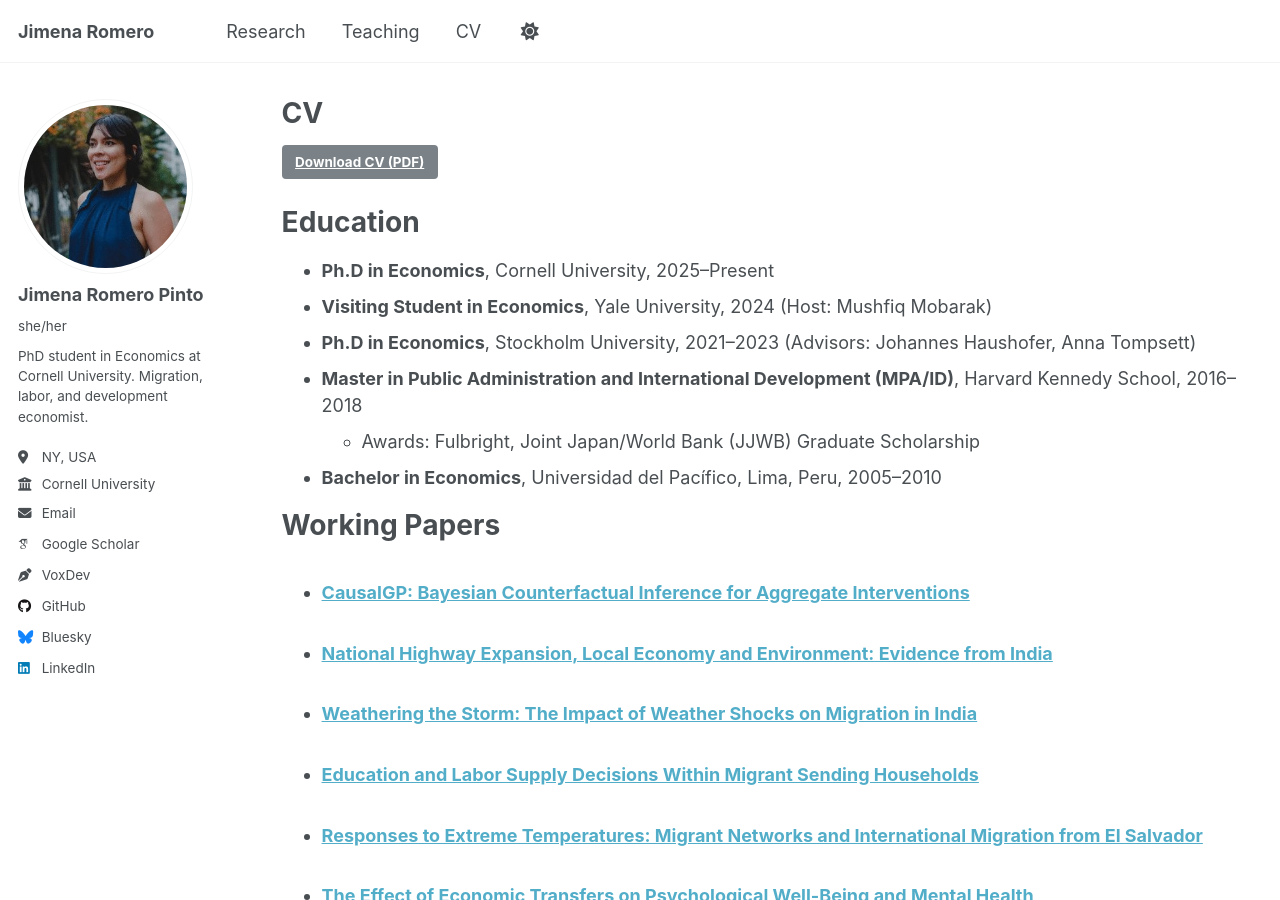
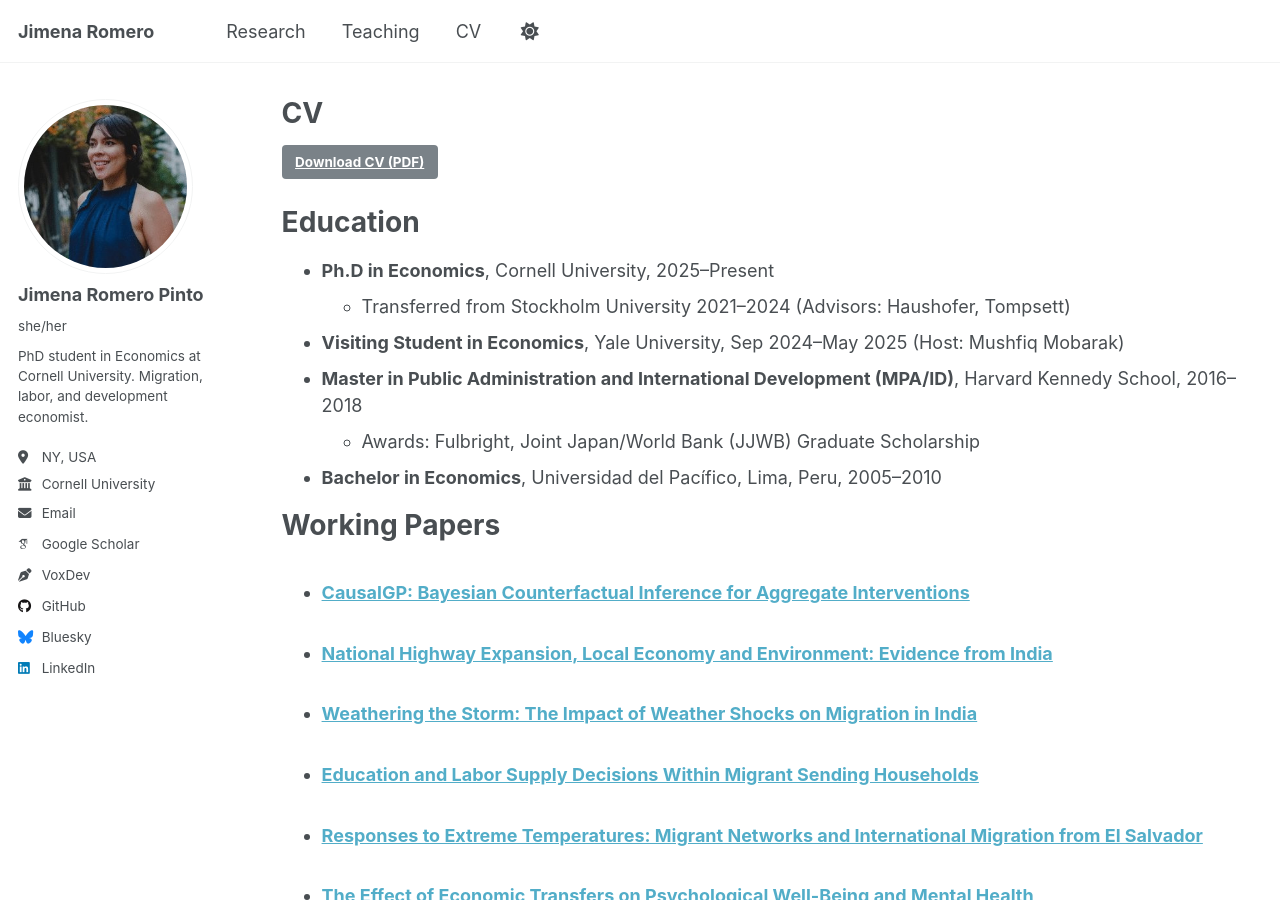
Before and after one commit to jimenarp/jimenarp.github.io, a Jekyll site: the page built from _pages/cv.md, in a window 1280 px wide and 900 px high. Built offline with Jekyll 4.4.1, drawn with Linux system fonts in a browser that asks for light colours; some web fonts are replaced.

Commit message:
cv update

```diff
--- a/_pages/cv.md
+++ b/_pages/cv.md
@@ -14,8 +14,8 @@ redirect_from:
 Education
 ======
 * **Ph.D in Economics**, Cornell University, 2025–Present
-* **Visiting Student in Economics**, Yale University, 2024 (Host: Mushfiq Mobarak)
-* **Ph.D in Economics**, Stockholm University, 2021–2023 (Advisors: Johannes Haushofer, Anna Tompsett)
+  * Transferred from Stockholm University 2021–2024 (Advisors: Haushofer, Tompsett)
+* **Visiting Student in Economics**, Yale University, Sep 2024–May 2025 (Host: Mushfiq Mobarak)
 * **Master in Public Administration and International Development (MPA/ID)**, Harvard Kennedy School, 2016–2018
   * Awards: Fulbright, Joint Japan/World Bank (JJWB) Graduate Scholarship
 * **Bachelor in Economics**, Universidad del Pacífico, Lima, Peru, 2005–2010
```
Also changed, not shown: 1 other file.
